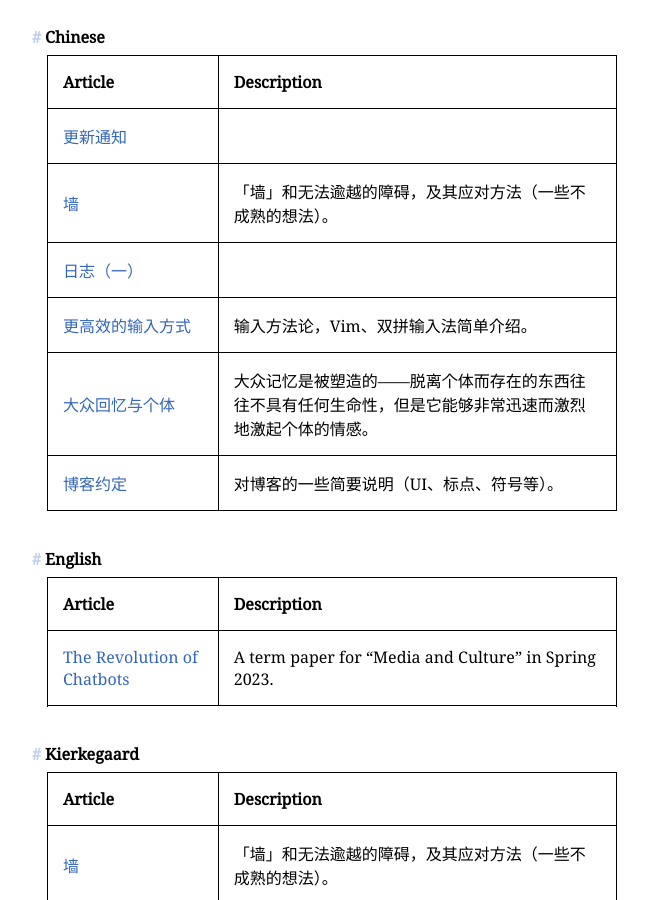
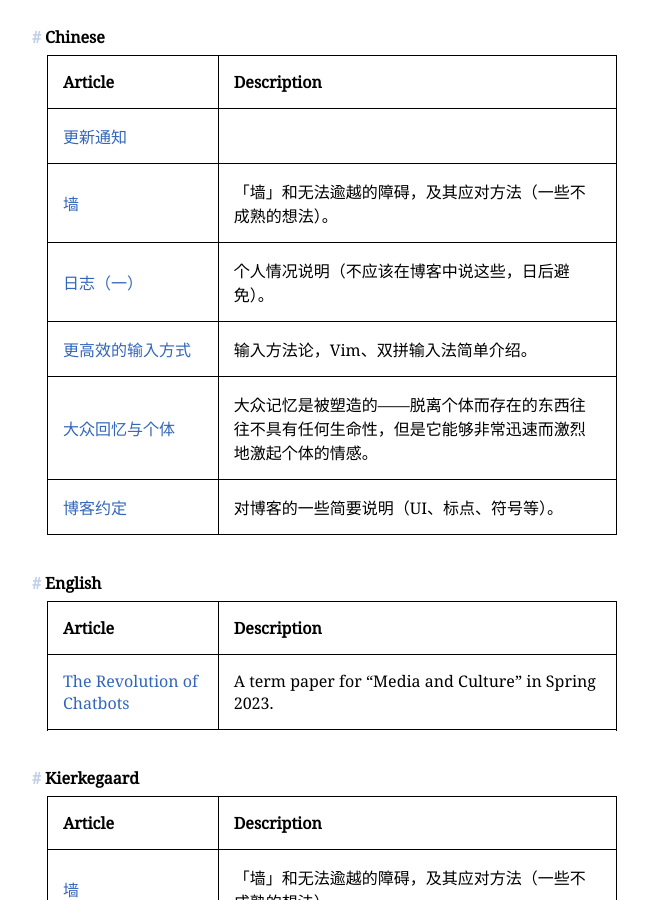
Before and after one commit to huang-feiyu/huang-feiyu.github.io, a Jekyll site: the page built from pages/tags.md, in a window 1280 px wide and 900 px high, scrolled down 577 px. Shown: the whole window, without its empty margins (308-956 px from the left). Built offline with Jekyll 4.4.1, drawn with Linux system fonts in a browser that asks for light colours; nearby versions of some CDN libraries.

Commit message:
post: add description in diary-1

```diff
--- a/_posts/2023-06-11-diary-1.md
+++ b/_posts/2023-06-11-diary-1.md
@@ -5,6 +5,7 @@ author:      Ludwig Huang
 categories:  diary
 tags:        [chinese]
 image:       cliff-1.jpg
+description: 个人情况说明（不应该在博客中说这些，日后避免）。
 ---
 
 ### 前言
```
